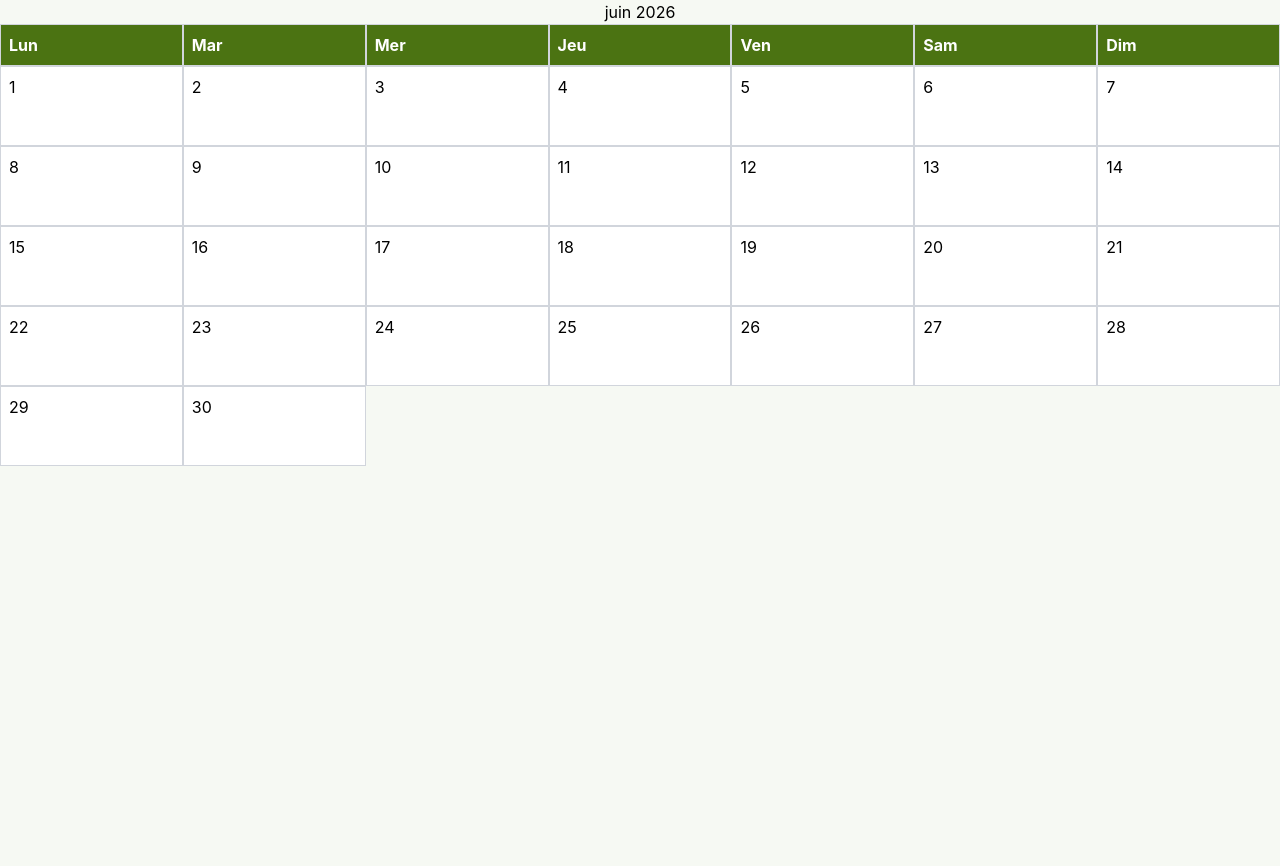
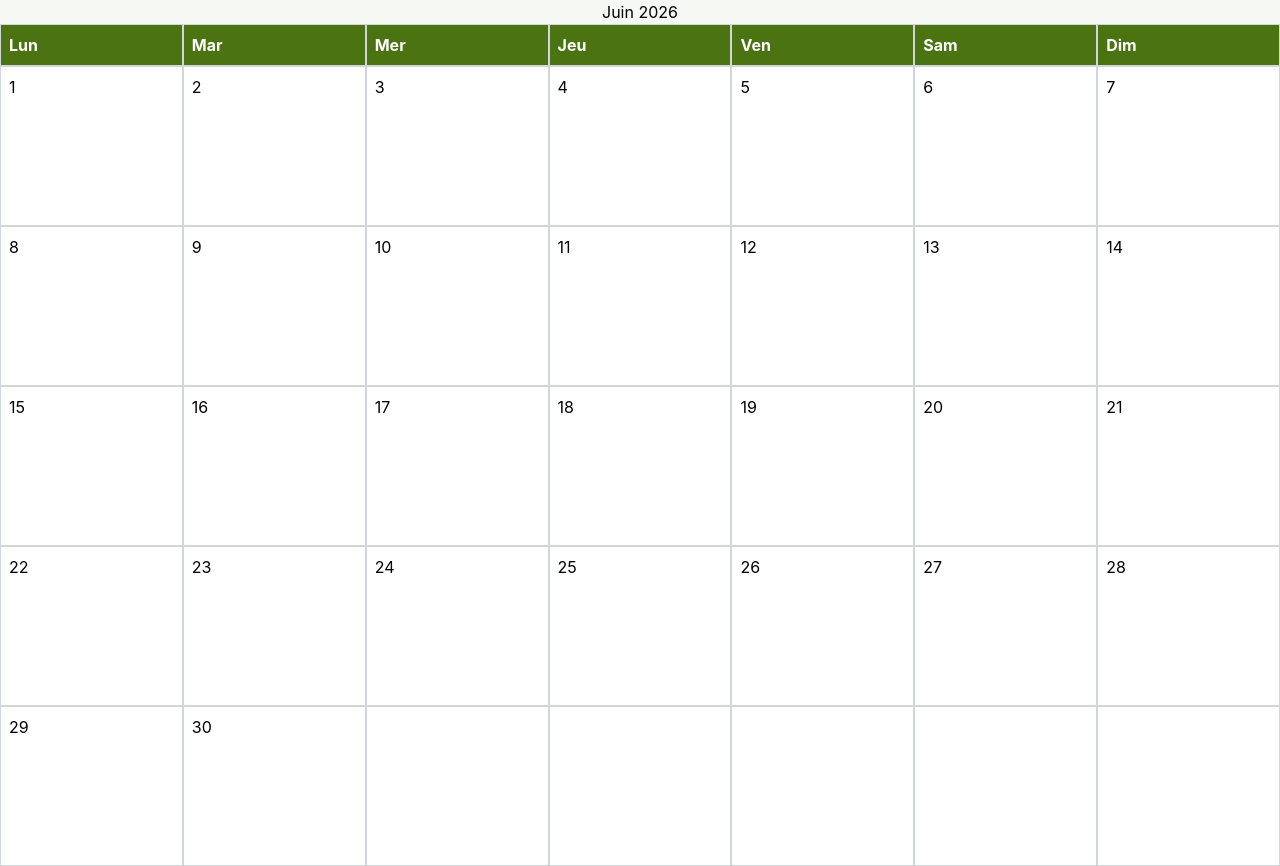
Before and after one commit to Fable54321/notification-test, a React (Vite) app: page / in a window 1280 px wide. Before the commit the page ends 800 px from the top, so only its background shows below. Built offline with nearby package versions, Linux system fonts and the light colour scheme.

Commit message:
first commit

```diff
--- a/src/100-App/110--Calendar/Calendar.tsx
+++ b/src/100-App/110--Calendar/Calendar.tsx
@@ -8,6 +8,14 @@ const Calendar = () => {
 
   const weekDays = ["Lun", "Mar", "Mer", "Jeu", "Ven", "Sam", "Dim"]
 
+const monthLabel = new Date(currentYear, currentMonth).toLocaleString("fr-CA", {
+  month: "long",
+  year: "numeric",
+})
+
+const formattedMonthLabel =
+  monthLabel.charAt(0).toUpperCase() + monthLabel.slice(1)
+
 const calendarDays = useMemo(() => {
   const daysInMonth = new Date(
     currentYear,
@@ -17,7 +25,6 @@ const Calendar = () => {
 
   const firstDayOfMonth = new Date(currentYear, currentMonth, 1)
 
-    // 0 = Monday, 1 = Tuesday, ..., 6 = Sunday
   const emptyDaysBeforeMonth = (firstDayOfMonth.getDay() + 6) % 7
 
   const emptyDays = Array.from({ length: emptyDaysBeforeMonth }, () => null)
@@ -27,12 +34,19 @@ const Calendar = () => {
     (_, index) => new Date(currentYear, currentMonth, index + 1),
   )
 
-    return [...emptyDays, ...monthDays]
+  const totalCellsBeforeEndPadding = emptyDays.length + monthDays.length
+
+  const emptyDaysAfterMonth =
+    (7 - (totalCellsBeforeEndPadding % 7)) % 7
+
+  const endEmptyDays = Array.from({ length: emptyDaysAfterMonth }, () => null)
+
+  return [...emptyDays, ...monthDays, ...endEmptyDays]
 }, [currentYear, currentMonth])
 
   return (
     <div className="grid grid-cols-7">
-        <h2 className="col-span-7 text-center">{new Date(currentYear, currentMonth).toLocaleString('fr', { month: 'long', year: 'numeric' })}</h2>
+        <h2 className="col-span-7 text-center">{formattedMonthLabel}</h2>
       {weekDays.map((day) => (
         <div key={day} className="border border-gray-300 p-2 font-bold bg-secondary text-white">
           <p>{day}</p>
@@ -42,7 +56,7 @@ const Calendar = () => {
       {calendarDays.map((date, index) => (
         <div
           key={index}
-          className="min-h-20 border border-gray-300 p-2 bg-white"
+          className="min-h-40 border border-gray-300 p-2 bg-white"
         >
           {date && <p>{date.getDate()}</p>}
         </div>
```
Lines whose indentation alone changed are shown as unchanged.
